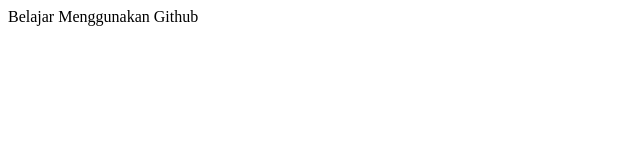
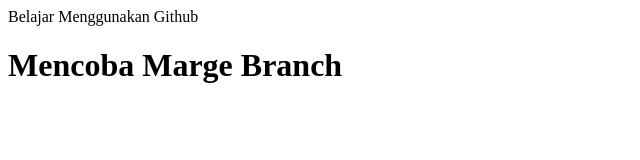
Before and after one commit to dhigun/dhigun, a plain HTML site: page Git-Github/Learn-git-1/index.html in a window 1280 px wide. Shown: the whole page, without its empty margins (0-640 px from the left). Drawn offline with Linux system fonts and the light colour scheme.

Commit message:
Learn1 Marge Github

```diff
--- a/Git-Github/Learn-git-1/index.html
+++ b/Git-Github/Learn-git-1/index.html
@@ -7,5 +7,7 @@
 </head>
 <body>
     Belajar Menggunakan Github
+
+    <h1>Mencoba Marge Branch</h1>
 </body>
 </html>
```
